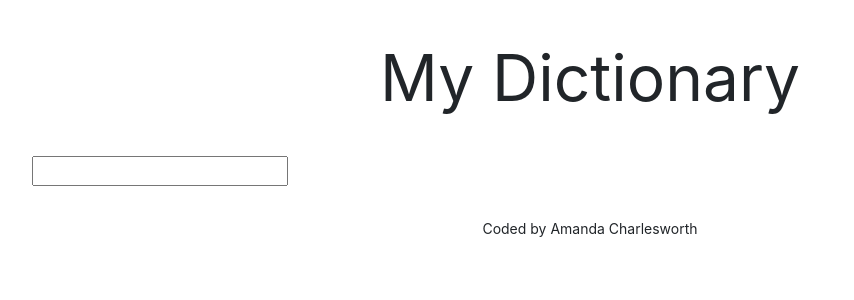
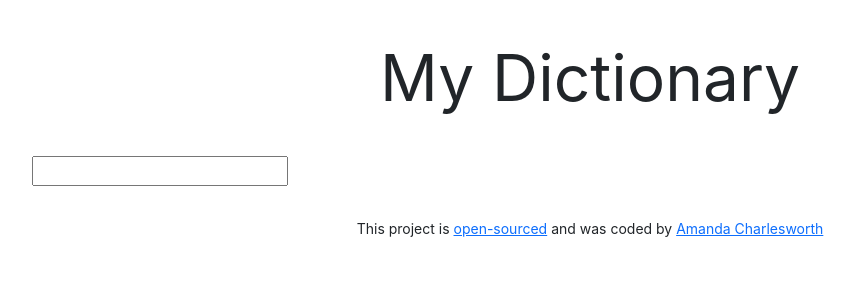
Before and after one commit to amanda0161/dictionary, a React (Create React App) app: page / in a window 1280 px wide. Shown: the top 300 px of the page, without its empty margins (50-904 px from the left). Built offline with nearby package versions, Linux system fonts and the light colour scheme.

Commit message:
Added footer

```diff
--- a/src/App.js
+++ b/src/App.js
@@ -10,7 +10,25 @@ function App() {
           <Dictionary />
         </main>
         <footer className="App-footer">
-          <small>Coded by Amanda Charlesworth</small>
+          <small>
+            {" "}
+            This project is{" "}
+            <a
+              href="https://github.com/amanda0161/dictionary"
+              target="_blank"
+              rel="noreferrer"
+            >
+              open-sourced
+            </a>{" "}
+            and was coded by {"  "}
+            <a
+              href="https://www.urbexadventure.com/"
+              target="_blank"
+              rel="noreferrer"
+            >
+              Amanda Charlesworth
+            </a>
+          </small>
         </footer>
       </div>
     </div>
```
